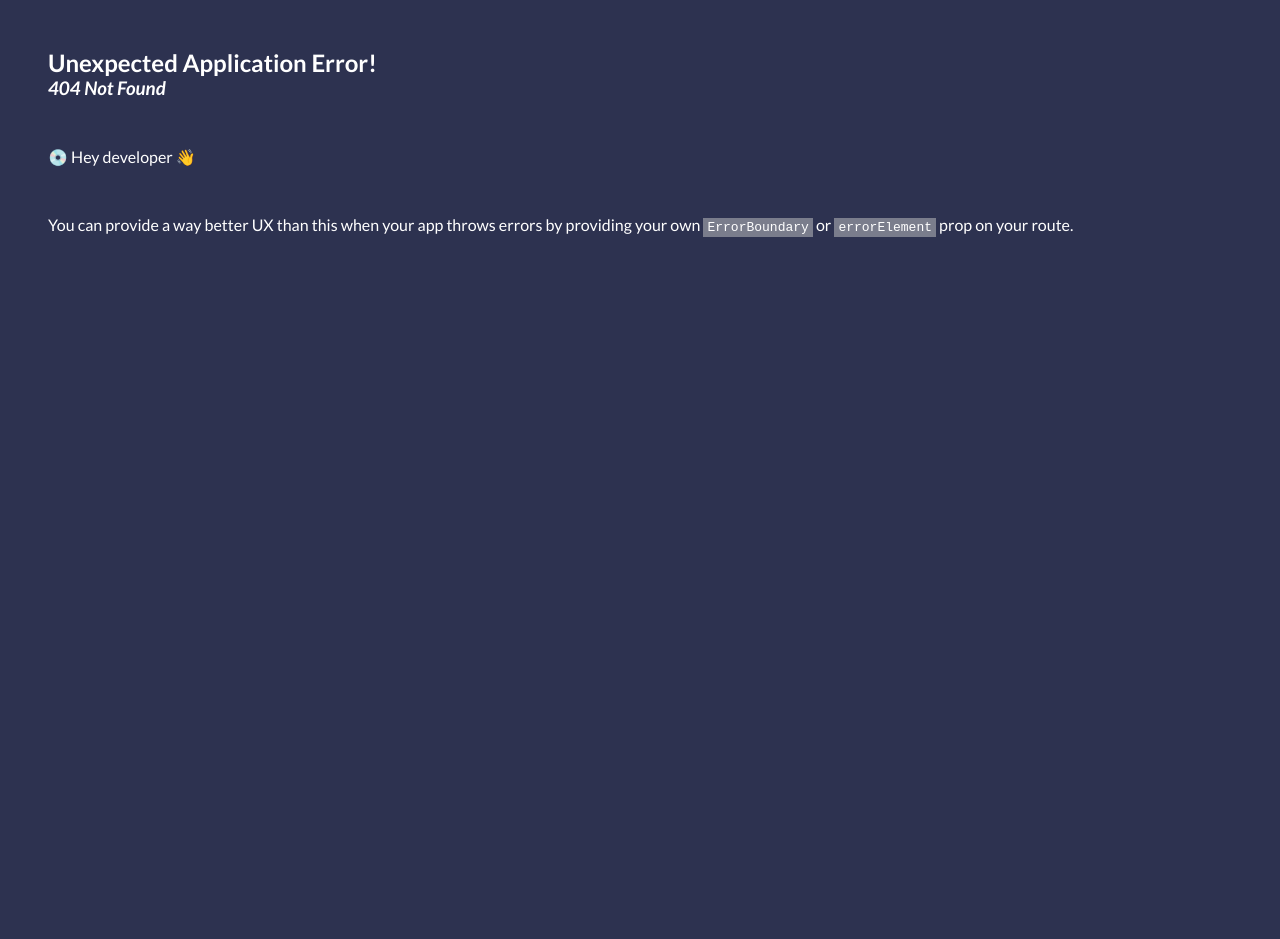
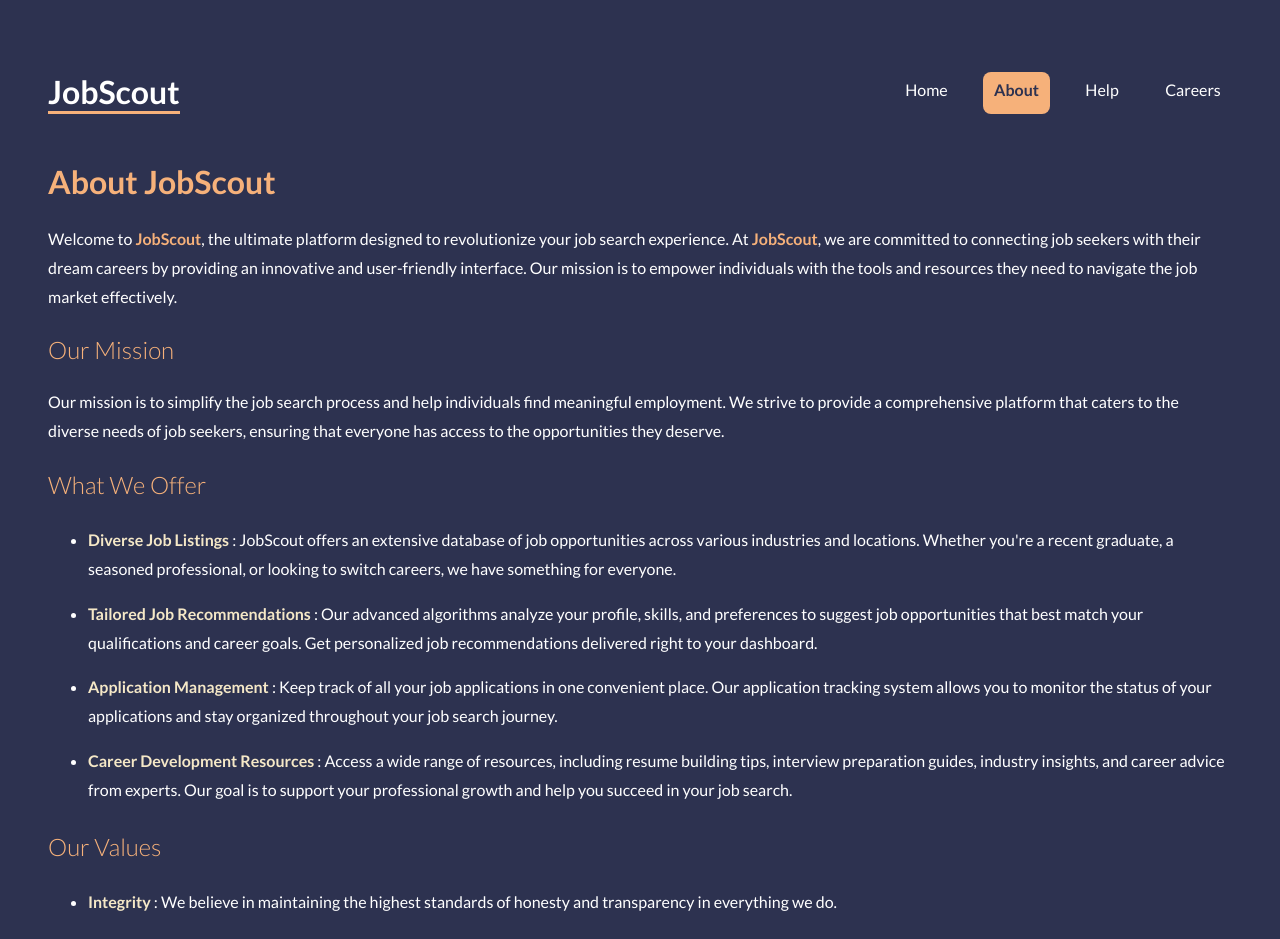
Before and after one commit to prajwal-hebbar-07/react-job-listing, a React (Vite) app: page /about in a window 1280 px wide. Before the commit this address had no page. Shown: the top 939 px of the page. Before the commit the page ends 800 px from the top, so only its background shows below. Built offline with nearby package versions, Linux system fonts and the light colour scheme.

Commit message:
about page content & styling completed

```diff
--- a/src/App.jsx
+++ b/src/App.jsx
@@ -7,12 +7,16 @@ import {
 
 // Imports for different Layouts
 import RootLayout from "./layouts/RootLayout";
+
+// Imports for different Pages
 import Home from "./pages/Home";
+import About from "./pages/About";
 
 const router = createBrowserRouter(
   createRoutesFromElements(
     <Route path="/" element={<RootLayout />}>
       <Route index element={<Home />} />
+      <Route path="about" element={<About />} />
     </Route>
   )
 );
--- a/src/index.css
+++ b/src/index.css
@@ -5,6 +5,7 @@
 :root {
   --primary: #f6b17a;
   --secondary: #2d3250;
+  --text-highlight: #f5e8c7;
 }
 
 /* Initial styling setup for global elements that have common styling */
@@ -22,6 +23,10 @@ body {
 
 p {
   margin: 3rem 0;
+}
+
+ul {
+  margin: 1.2rem 0;
 }
 
 button {
@@ -70,28 +75,38 @@ main {
   margin: 3rem auto;
 }
 
-/* home page styling */
-.home-page h2 {
+/* home page styling, about page styling which has same as home page */
+.home-page h2,
+.about-page h2 {
   color: var(--primary);
   font-size: 2rem;
 }
 
-.home-page .intro span {
+.home-page .intro span,
+.about-page .intro span {
   color: var(--primary);
   font-weight: 700;
 }
 
-.home-page .why-job-scout h3 {
+.home-page .why-job-scout h3,
+.about-page h3 {
   font-size: 1.5rem;
   color: var(--primary);
   font-weight: 300;
-  padding-bottom: 1.25rem;
 }
 
-.home-page .why-job-scout ul li {
-  padding: 0.8rem 0;
+.home-page .why-job-scout ul li,
+.about-page ul li {
+  padding: 0.5rem 0;
+  line-height: 1.8rem;
 }
 
-.home-page .why-job-scout ul li strong {
-  text-decoration: underline;
+.home-page .why-job-scout ul li strong,
+.about-page ul li strong {
+  color: var(--text-highlight);
 }
+
+.about-page p {
+  line-height: 1.8rem;
+  margin: 1.5rem 0;
+}
--- /dev/null
+++ b/src/pages/About.jsx
@@ -0,0 +1,81 @@
+const About = () => {
+  return (
+    <div className="about-page">
+      <h2>About JobScout</h2>
+      <section className="intro">
+        <p>
+          Welcome to <span>JobScout</span>, the ultimate platform designed to
+          revolutionize your job search experience. At <span>JobScout</span>, we
+          are committed to connecting job seekers with their dream careers by
+          providing an innovative and user-friendly interface. Our mission is to
+          empower individuals with the tools and resources they need to navigate
+          the job market effectively.
+        </p>
+      </section>
+      <section className="mission">
+        <h3>Our Mission</h3>
+        <p>
+          Our mission is to simplify the job search process and help individuals
+          find meaningful employment. We strive to provide a comprehensive
+          platform that caters to the diverse needs of job seekers, ensuring
+          that everyone has access to the opportunities they deserve.
+        </p>
+      </section>
+      <section className="what-we-offer">
+        <h3>What We Offer</h3>
+        <ul>
+          <li>
+            <strong>Diverse Job Listings</strong> : JobScout offers an extensive
+            database of job opportunities across various industries and
+            locations. Whether you're a recent graduate, a seasoned
+            professional, or looking to switch careers, we have something for
+            everyone.
+          </li>
+          <li>
+            <strong>Tailored Job Recommendations</strong> : Our advanced
+            algorithms analyze your profile, skills, and preferences to suggest
+            job opportunities that best match your qualifications and career
+            goals. Get personalized job recommendations delivered right to your
+            dashboard.
+          </li>
+          <li>
+            <strong>Application Management</strong> : Keep track of all your job
+            applications in one convenient place. Our application tracking
+            system allows you to monitor the status of your applications and
+            stay organized throughout your job search journey.
+          </li>
+          <li>
+            <strong>Career Development Resources</strong> : Access a wide range
+            of resources, including resume building tips, interview preparation
+            guides, industry insights, and career advice from experts. Our goal
+            is to support your professional growth and help you succeed in your
+            job search.
+          </li>
+        </ul>
+      </section>
+      <section className="values">
+        <h3>Our Values</h3>
+        <ul>
+          <li>
+            <strong>Integrity</strong> : We believe in maintaining the highest
+            standards of honesty and transparency in everything we do.
+          </li>
+          <li>
+            <strong>Innovation</strong> : We are committed to continuously
+            improving our platform to meet the evolving needs of job seekers.
+          </li>
+          <li>
+            <strong>Inclusivity</strong> : We strive to create an inclusive
+            environment where everyone has equal access to opportunities.
+          </li>
+          <li>
+            <strong>Support</strong> : We are dedicated to providing exceptional
+            support to our users, helping them navigate their career journeys
+            with confidence.
+          </li>
+        </ul>
+      </section>
+    </div>
+  );
+};
+export default About;
```
